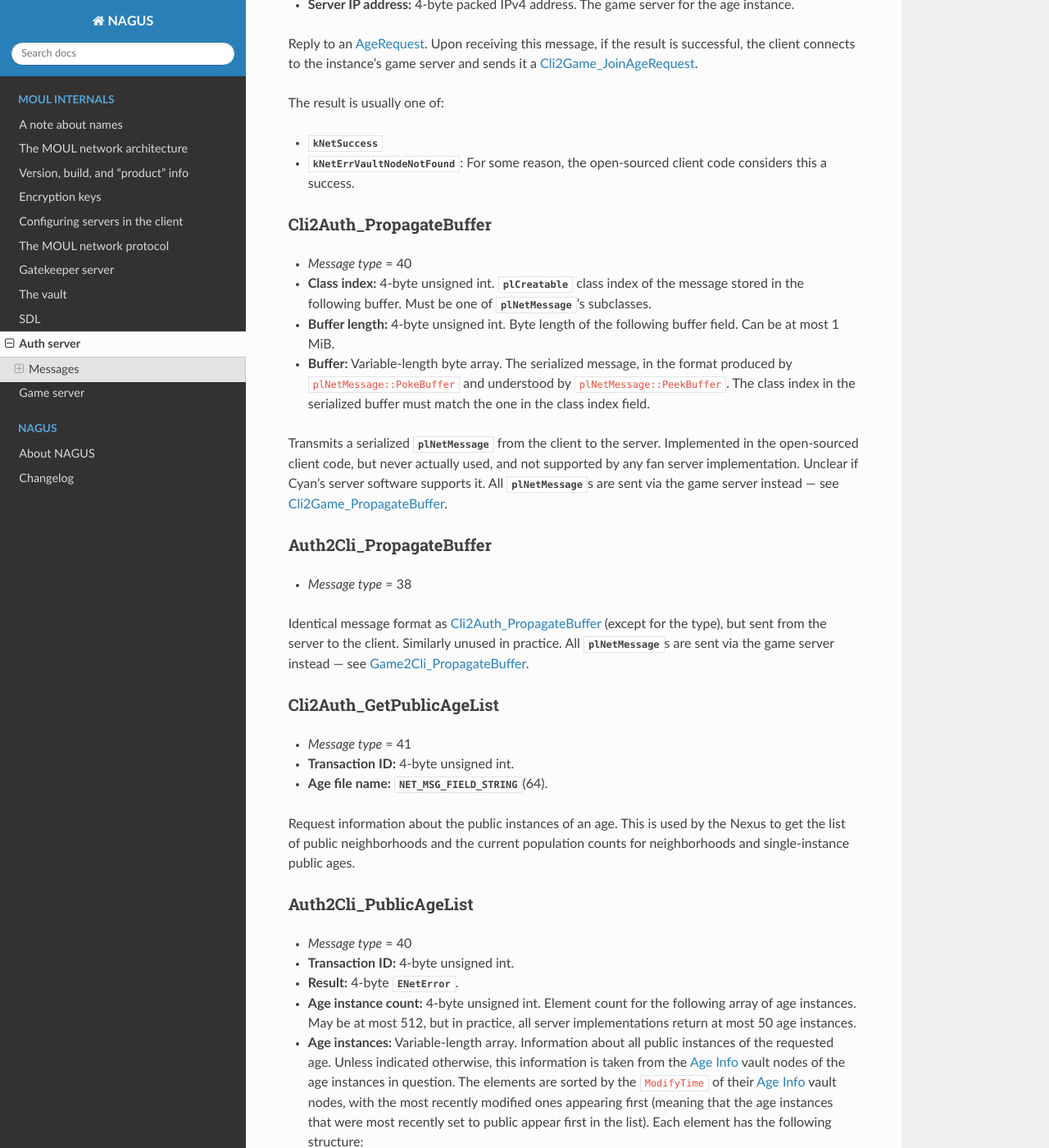
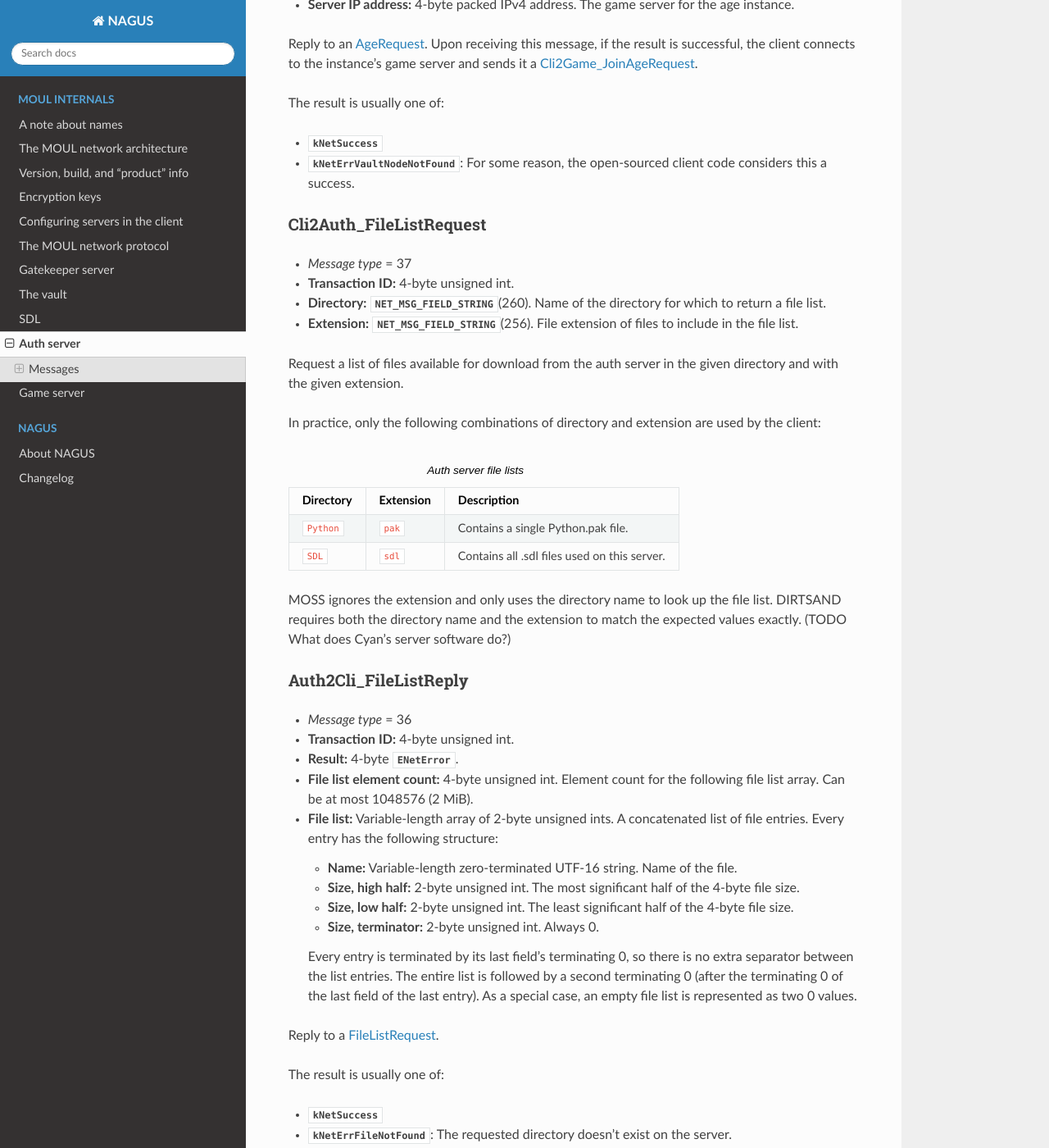
Before and after one commit to dgelessus/NAGUS, a Sphinx documentation site: the page built from docs/uru/auth_server.rst, in a window 1280 px wide and 1400 px high, scrolled down 35640 px. Shown: the whole window at 82% size. Built offline with Sphinx 7.4.7 and the Read the Docs theme 2.0.0, drawn with Linux system fonts in a browser that asks for light colours.

Commit message:
Document and implement auth server FileList messages

```diff
--- a/docs/uru/auth_server.rst
+++ b/docs/uru/auth_server.rst
@@ -134,7 +134,7 @@ not even their structure.
   :header: #,Cli2Auth,Auth2Cli,#
   :widths: auto
 
-  37,FileListRequest,FileListReply,36
+  37,:ref:`FileListRequest <cli2auth_file_list_request>`,:ref:`FileListReply <auth2cli_file_list_reply>`,36
   38,FileDownloadRequest,FileDownloadChunk,37
   39,FileDownloadChunkAck,,
 
@@ -2077,6 +2077,73 @@ The result is usually one of:
 * :cpp:enumerator:`kNetErrVaultNodeNotFound`: For some reason,
   the open-sourced client code considers this a success.
 
+.. _cli2auth_file_list_request:
+
+Cli2Auth_FileListRequest
+^^^^^^^^^^^^^^^^^^^^^^^^
+
+* *Message type* = 37
+* **Transaction ID:** 4-byte unsigned int.
+* **Directory:** :c:macro:`NET_MSG_FIELD_STRING`\(260).
+  Name of the directory for which to return a file list.
+* **Extension:** :c:macro:`NET_MSG_FIELD_STRING`\(256).
+  File extension of files to include in the file list.
+
+Request a list of files available for download from the auth server in the given directory and with the given extension.
+
+In practice,
+only the following combinations of directory and extension are used by the client:
+
+.. csv-table:: Auth server file lists
+  :name: auth_file_lists
+  :header: Directory,Extension,Description
+  :widths: auto
+
+  ``Python``,``pak``,Contains a single Python.pak file.
+  ``SDL``,``sdl``,Contains all .sdl files used on this server.
+
+MOSS ignores the extension and only uses the directory name to look up the file list.
+DIRTSAND requires both the directory name and the extension to match the expected values exactly.
+(TODO What does Cyan's server software do?)
+
+.. _auth2cli_file_list_reply:
+
+Auth2Cli_FileListReply
+^^^^^^^^^^^^^^^^^^^^^^
+
+* *Message type* = 36
+* **Transaction ID:** 4-byte unsigned int.
+* **Result:** 4-byte :cpp:enum:`ENetError`.
+* **File list element count:** 4-byte unsigned int.
+  Element count for the following file list array.
+  Can be at most 1048576 (2 MiB).
+* **File list:** Variable-length array of 2-byte unsigned ints.
+  A concatenated list of file entries.
+  Every entry has the following structure:
+
+  * **Name:** Variable-length zero-terminated UTF-16 string.
+    Name of the file.
+  * **Size, high half:** 2-byte unsigned int.
+    The most significant half of the 4-byte file size.
+  * **Size, low half:** 2-byte unsigned int.
+    The least significant half of the 4-byte file size.
+  * **Size, terminator:** 2-byte unsigned int.
+    Always 0.
+
+  Every entry is terminated by its last field's terminating 0,
+  so there is no extra separator between the list entries.
+  The entire list is followed by a second terminating 0
+  (after the terminating 0 of the last field of the last entry).
+  As a special case,
+  an empty file list is represented as two 0 values.
+
+Reply to a :ref:`FileListRequest <cli2auth_file_list_request>`.
+
+The result is usually one of:
+
+* :cpp:enumerator:`kNetSuccess`
+* :cpp:enumerator:`kNetErrFileNotFound`: The requested directory doesn't exist on the server.
+
 .. _cli2auth_propagate_buffer:
 
 Cli2Auth_PropagateBuffer
```
Also changed, not shown: docs/nagus/changelog.rst (+9 -0 lines), 1 other file.
